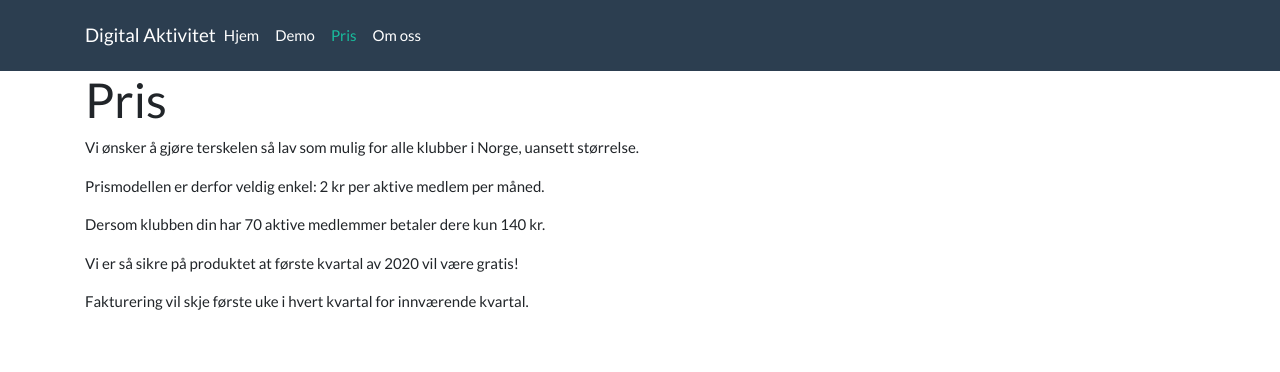
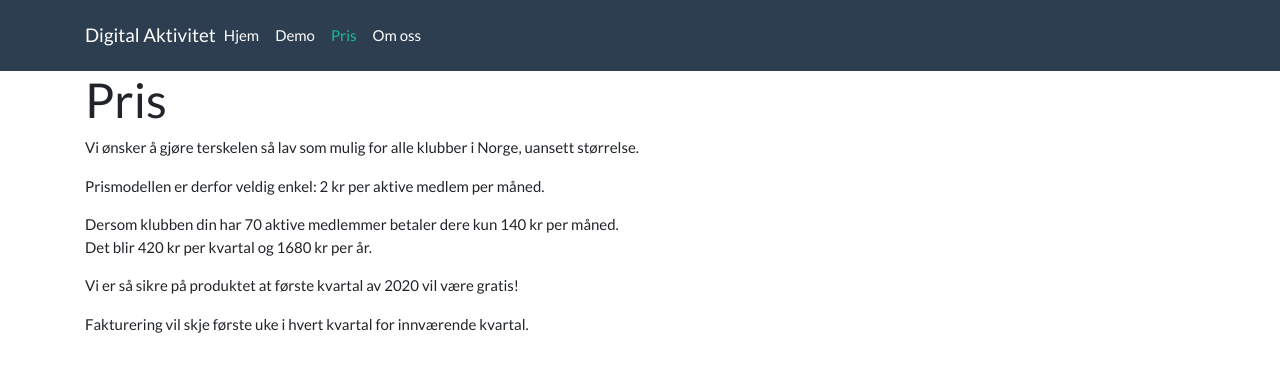
Before and after one commit to xibriz/digitalaktivitet, a Jekyll site: the page built from price.md, in a window 1280 px wide. Shown: the top 372 px of the page. Built offline with Jekyll 4.4.1, drawn with Linux system fonts in a browser that asks for light colours.

Commit message:
Added more price

```diff
--- a/price.md
+++ b/price.md
@@ -7,7 +7,8 @@ Vi ønsker å gjøre terskelen så lav som mulig for alle klubber i Norge, uanse
 
 Prismodellen er derfor veldig enkel: 2 kr per aktive medlem per måned.
 
-Dersom klubben din har 70 aktive medlemmer betaler dere kun 140 kr.
+Dersom klubben din har 70 aktive medlemmer betaler dere kun 140 kr per måned.
+Det blir 420 kr per kvartal og 1680 kr per år.
 
 Vi er så sikre på produktet at første kvartal av 2020 vil være gratis!
 
```
